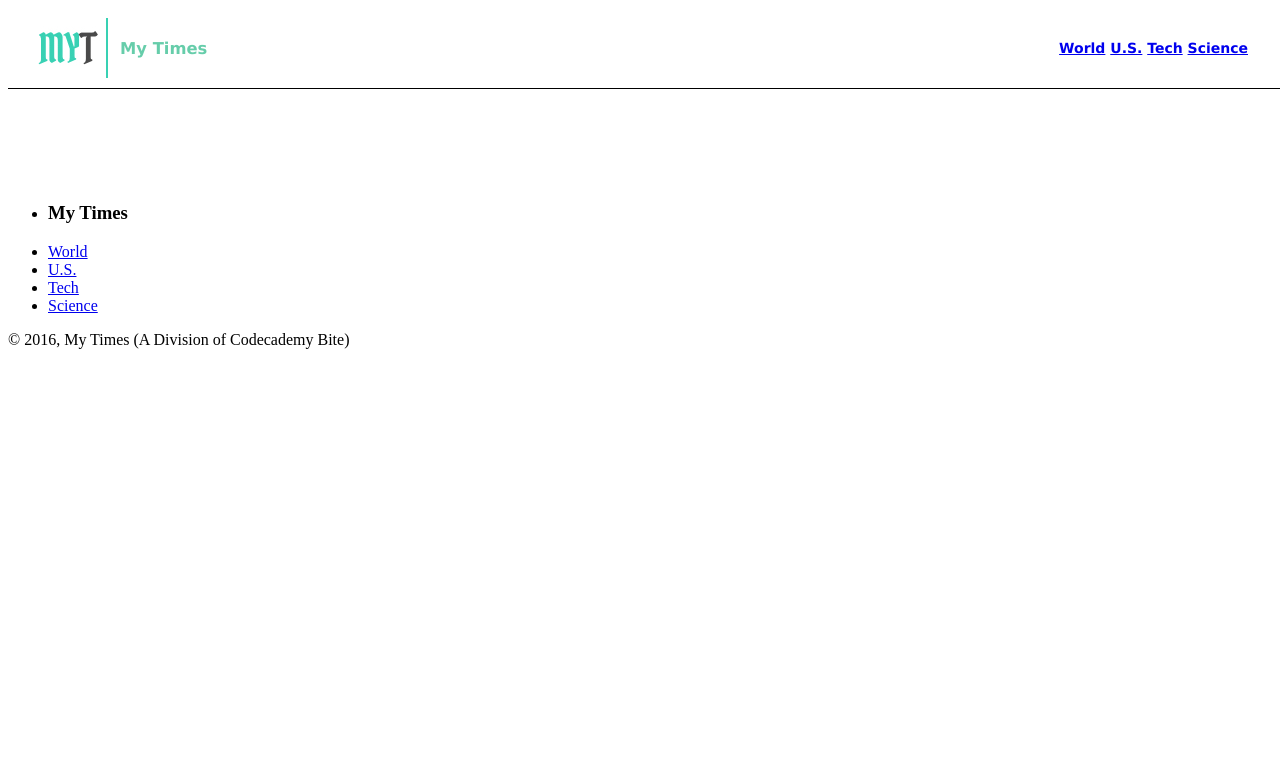
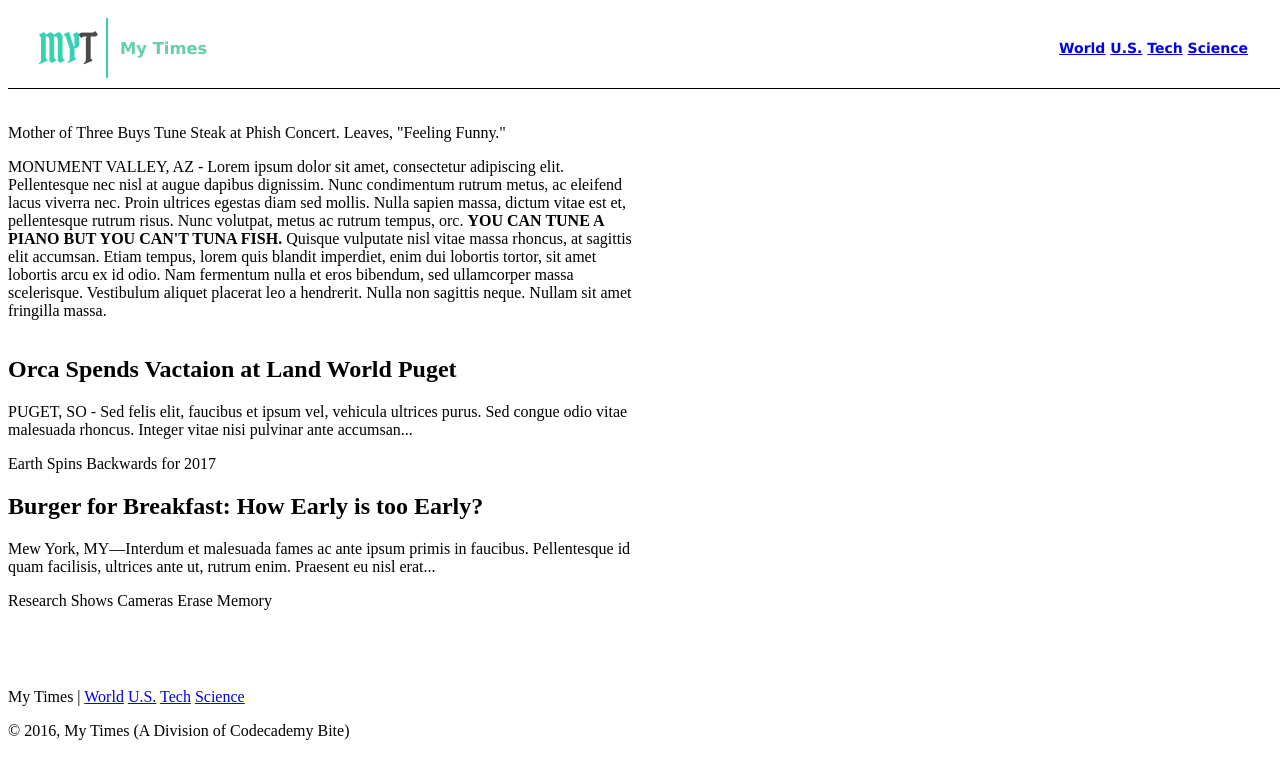
Before and after one commit to murder-cat/My-Time, a plain HTML site: page index.html in a window 1280 px wide. Shown: the top 778 px of the page. Drawn offline with Linux system fonts and the light colour scheme.

Commit message:
large column HTML done

```diff
--- a/index.html
+++ b/index.html
@@ -26,28 +26,61 @@
 
     <div class="content">
 
+<!-- LARGE COLUMN -->
       <div class="column large">
 
+        <div class="lead-story">
+            <div class="img-content">
+              <span>Mother of Three Buys Tune Steak at Phish Concert. Leaves, "Feeling Funny."</span>
+            </div>
+          <p class="narrative"> MONUMENT VALLEY, AZ - Lorem ipsum dolor sit amet, consectetur adipiscing elit. Pellentesque nec nisl at augue dapibus dignissim. Nunc condimentum rutrum metus, ac eleifend lacus viverra nec. Proin ultrices egestas diam sed mollis. Nulla sapien massa, dictum vitae est et, pellentesque rutrum risus. Nunc volutpat, metus ac rutrum tempus, orc. <strong>YOU CAN TUNE A PIANO BUT YOU CAN'T TUNA FISH.</strong> Quisque vulputate nisl vitae massa rhoncus, at sagittis elit accumsan. Etiam tempus, lorem quis blandit imperdiet, enim dui lobortis tortor, sit amet lobortis arcu ex id odio. Nam fermentum nulla et eros bibendum, sed ullamcorper massa scelerisque. Vestibulum aliquet placerat leo a hendrerit. Nulla non sagittis neque. Nullam sit amet fringilla massa. </p>
+        </div>
+        <!-- SUB STORIES -->
+          <div class="stories">
+
+              <div class="story"> <!-- STORY ONE -->
+                <div class="text-content">
+                  <h2>Orca Spends Vactaion at Land World Puget</h2>
+                  <p class="narrative">PUGET, SO - Sed felis elit, faucibus et ipsum vel, vehicula ultrices purus. Sed congue odio vitae malesuada rhoncus. Integer vitae nisi pulvinar ante accumsan...</p>
+                    <div class="fall-cancelled img-content">
+                        <span>Earth Spins Backwards for 2017</span>
+                    </div> <!-- end tag for fall-cancelled  img-content -->
+                </div> <!-- end div for text-content -->
+              </div> <!-- end div for story -->
+
+              <div class="story"> <!-- STORY TWO -->
+                <div class="text-content">
+                  <h2>Burger for Breakfast: How Early is too Early?</h2>
+                  <p class="narrative"> Mew York, MY—Interdum et malesuada fames ac ante ipsum primis in faucibus. Pellentesque id quam facilisis, ultrices ante ut, rutrum enim. Praesent eu nisl erat... </p>
+                    <div class="pop-culture img-content">
+                        <span>Research Shows Cameras Erase Memory</span>
+                    </div> <!-- end tag for pop-culture  img-content -->
+                </div> <!-- end div for text-content -->
+              </div> <!-- end div for story -->
+
+          </div> <!-- end div for stories -->
+      </div> <!-- end div for column-large -->
+
+
+<!-- MEDUIM COLUMN -->
+      <div class="column medium">
+
       </div>
-        <div class="column medium">
+<!-- SMALL COLUMN -->
+      <div class="column small">
 
-        </div>
-          <div class="column small">
-
-          </div>
+      </div>
 
     </div>
 
 
 
     <div class="footer">
-      <ul>
-        <li><h3>My Times</h3></li>
-        <li><a href="#">World</a></li>
-        <li><a href="#">U.S.</a></li>
-        <li><a href="#">Tech</a></li>
-        <li><a href="#">Science</a></li>
-      </ul>
+      <span>My Times | </span>
+      <span><a href="#">World</a></span>
+      <span><a href="#">U.S.</a></span>
+      <span><a href="#">Tech</a></span>
+      <span><a href="#">Science</a></span>
       <p>&copy; 2016, My Times (A Division of Codecademy Bite)</p>
     </div>
 
```
